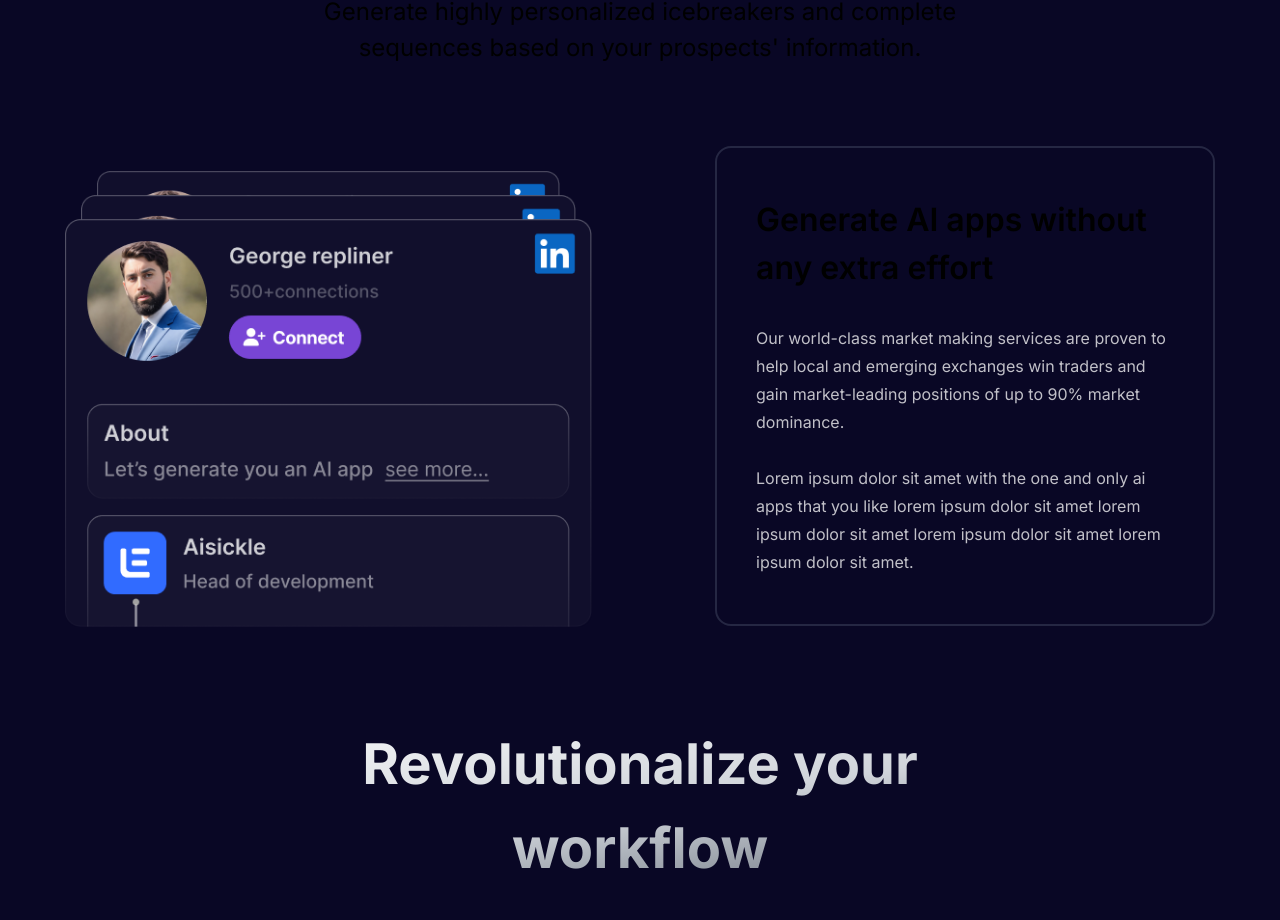
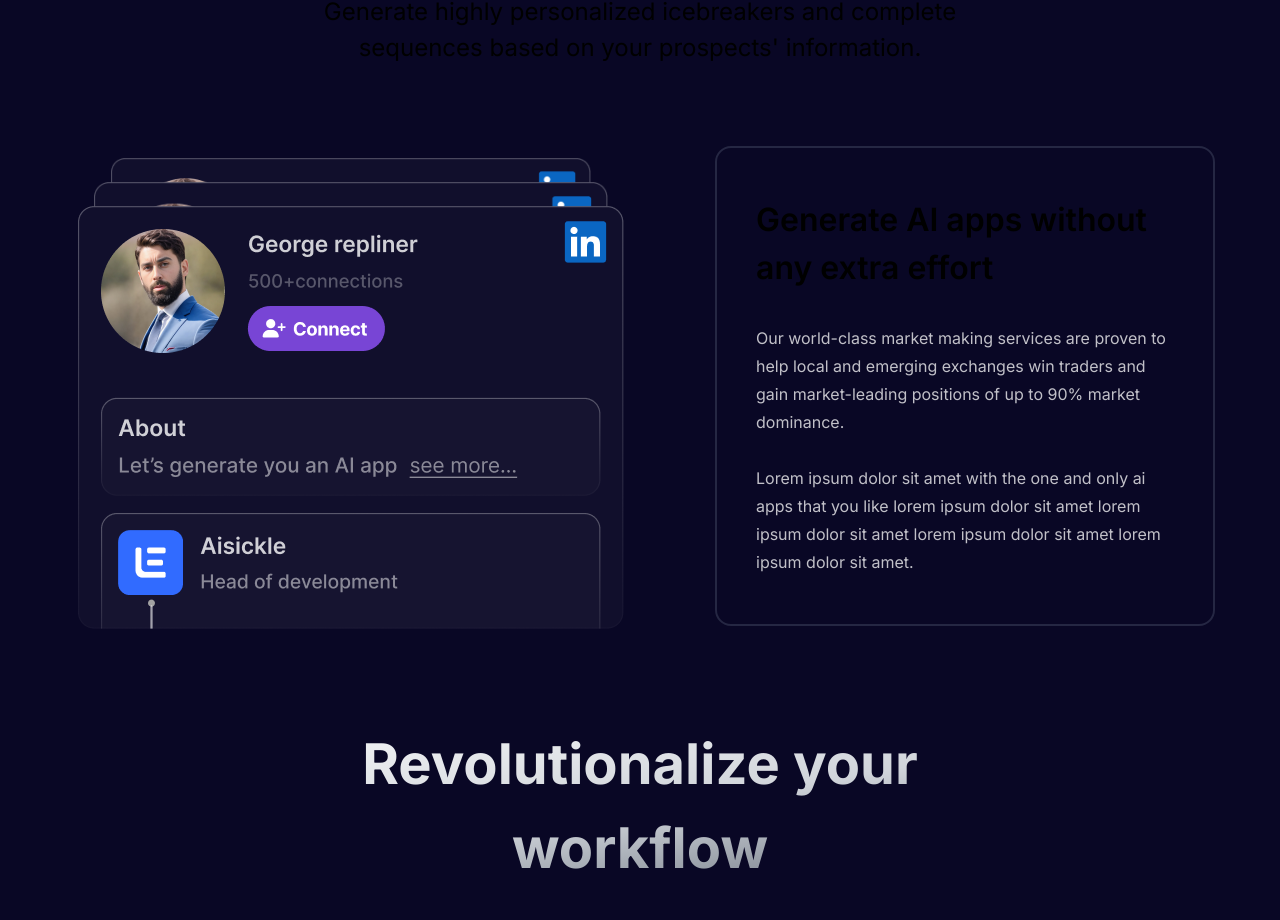
Before and after one commit to manjhss/1811-labs-assignment-01, a Next.js app: page / in a window 1280 px wide. Shown: the part 1051-1971 px from the top of the page. Built offline with nearby package versions, Linux system fonts and the light colour scheme.

Commit message:
minor changes

```diff
--- a/src/components/Revolutionalize/Revolutionalize.jsx
+++ b/src/components/Revolutionalize/Revolutionalize.jsx
@@ -15,7 +15,7 @@ function Revolutionalize() {
 				</p>
 			</div>
 
-			<div className="grid gap-8 lg:gap-24 lg:grid-cols-2 mt-20 place-items-center lg:place-items-end">
+			<div className="grid gap-8 lg:grid-cols-2 mt-20 place-items-center lg:place-items-end">
 				<div className="relative -top-24 flex justify-center items-stretch">
 					<div className="w-[88%]">
 						<img src="/user-acc-card.png" alt="user-card" />
--- a/src/components/Revolutionalize2/Revolutionalize2.jsx
+++ b/src/components/Revolutionalize2/Revolutionalize2.jsx
@@ -16,7 +16,7 @@ function Revolutionalize2() {
 				</p>
 			</div>
 
-			<div className="grid gap-4 lg:gap-24 lg:grid-cols-2 mt-20 place-items-center lg:place-items-end">
+			<div className="grid lg:gap-24 lg:grid-cols-2 mt-20 place-items-center lg:place-items-end">
 				<div className="space-y-[32px] p-[22px] lg:px-[39px] lg:py-[48px] border-2 border-slate-400/20 rounded-2xl sm:w-[540px] lg:w-[440px] xl:w-[500px]">
 					<h4 className="text-[32px] font-semibold">
 						Generate AI apps without any extra effort
```
